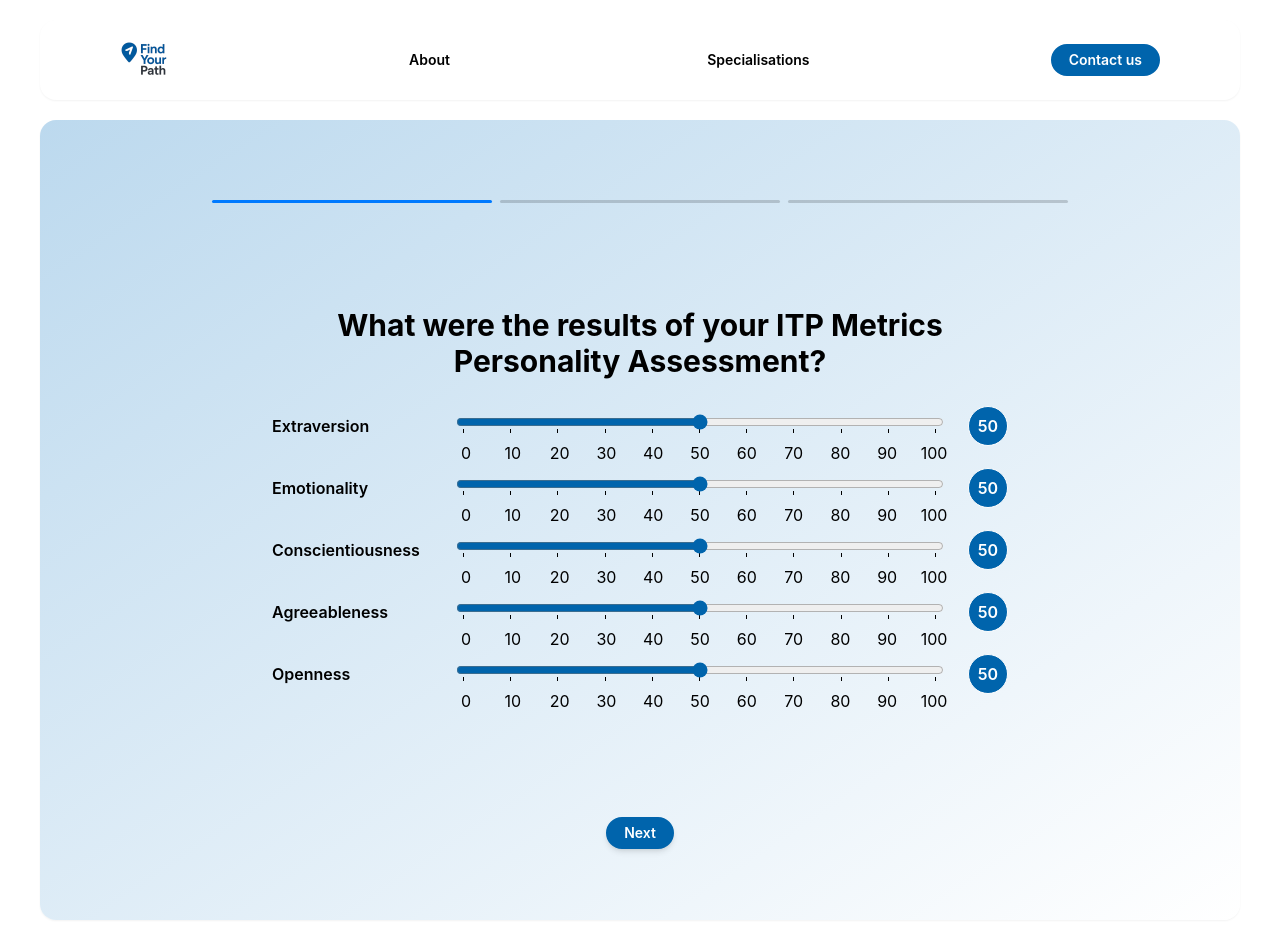
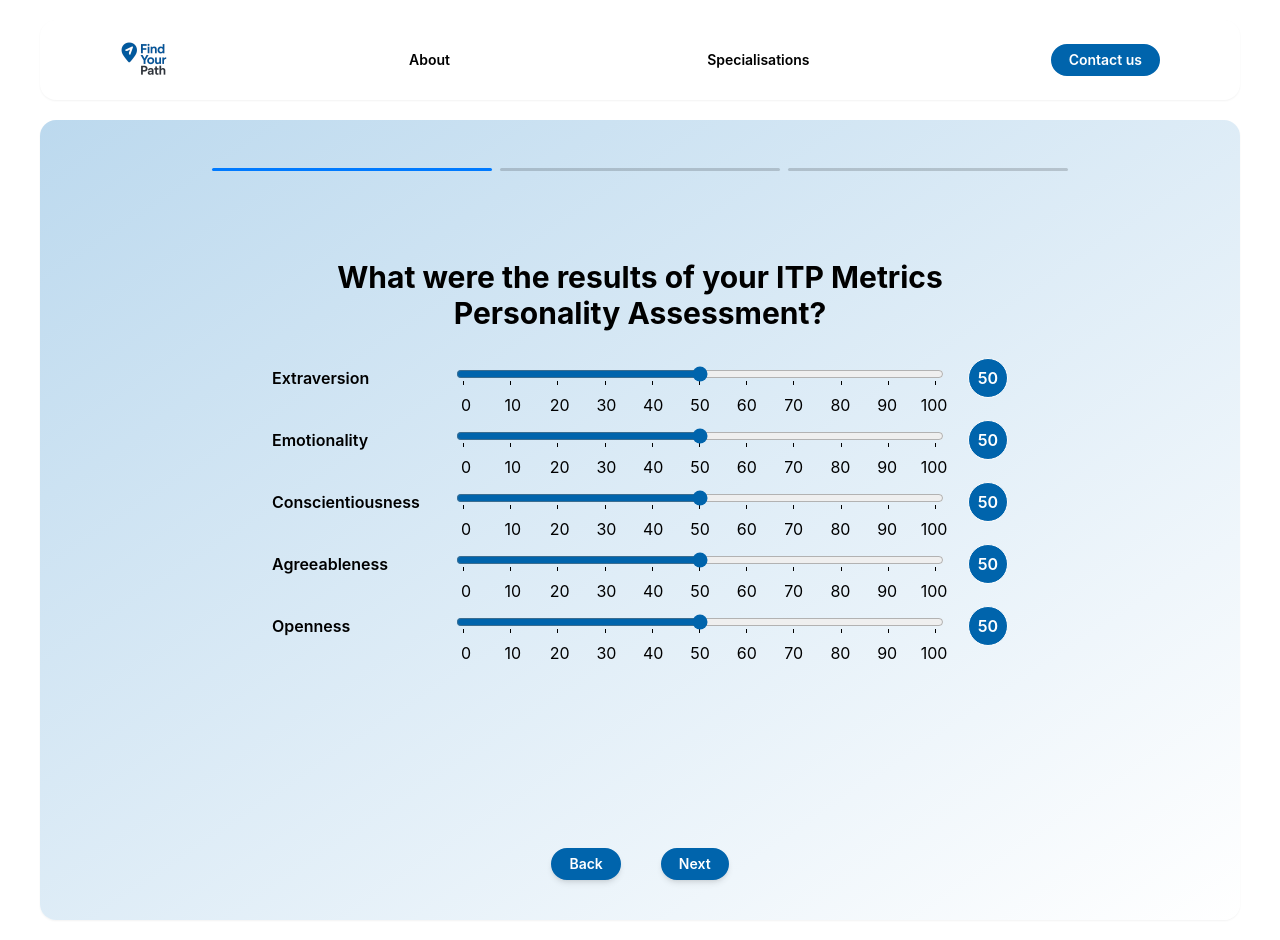
Before and after one commit to bdan0005/eng-path-navigator, a React (Create React App) app in the folder frontend/: page / in a window 1280 px wide. Both pictures are taken after a click on the button "Get started". Built offline with nearby package versions, Linux system fonts and the light colour scheme.

Commit message:
Add back button

```diff
--- a/frontend/src/components/Module.jsx
+++ b/frontend/src/components/Module.jsx
@@ -51,6 +51,14 @@ const Module = () => {
       setCurrentQuestionIndex(currentQuestionIndex + 1);
     } else {
       console.log("Survey complete! User answers:", answers);
+    }
+  };
+
+  const handleBack = () => {
+    if (currentQuestionIndex > 0 && currentQuestionIndex < questions.length) {
+      setCurrentQuestionIndex(currentQuestionIndex - 1);
+    } else {
+      console.log("");
     }
   };
 
@@ -118,17 +126,31 @@ const Module = () => {
   };
 
   return (
-    <div className="flex flex-col items-center justify-center h-screen bg-gradient-to-br from-light-blue to-white p-10 rounded-2xl shadow-sm">
-      <ProgressHeader totalSections={questions.length} currentSection={currentQuestionIndex}/>
-      <div className="flex flex-col space-y-4 w-full max-w-3xl py-20">
+    <div className="flex flex-col items-center justify-between h-screen bg-gradient-to-br from-light-blue to-white p-10 rounded-2xl shadow-sm">
+      <ProgressHeader
+        totalSections={questions.length}
+        currentSection={currentQuestionIndex}
+      />
+
+      <div className="flex-1 w-full max-w-3xl overflow-y-auto mt-6 mb-6 pt-10">
         {renderQuestion()}
       </div>
-      <div className="mt-6">
-        <Button
-          type="primary-shadow"
-          text="Next"
-          handleClick={handleNext}
-        />
+
+      <div className="w-full max-w-3xl flex justify-center">
+        <div className="px-5">
+          <Button
+            type="primary-shadow"
+            text="Back"
+            handleClick={handleBack}
+          />
+        </div>
+        <div className="px-5">
+          <Button
+            type="primary-shadow"
+            text="Next"
+            handleClick={handleNext}
+          />
+        </div>
       </div>
     </div>
   );
```
